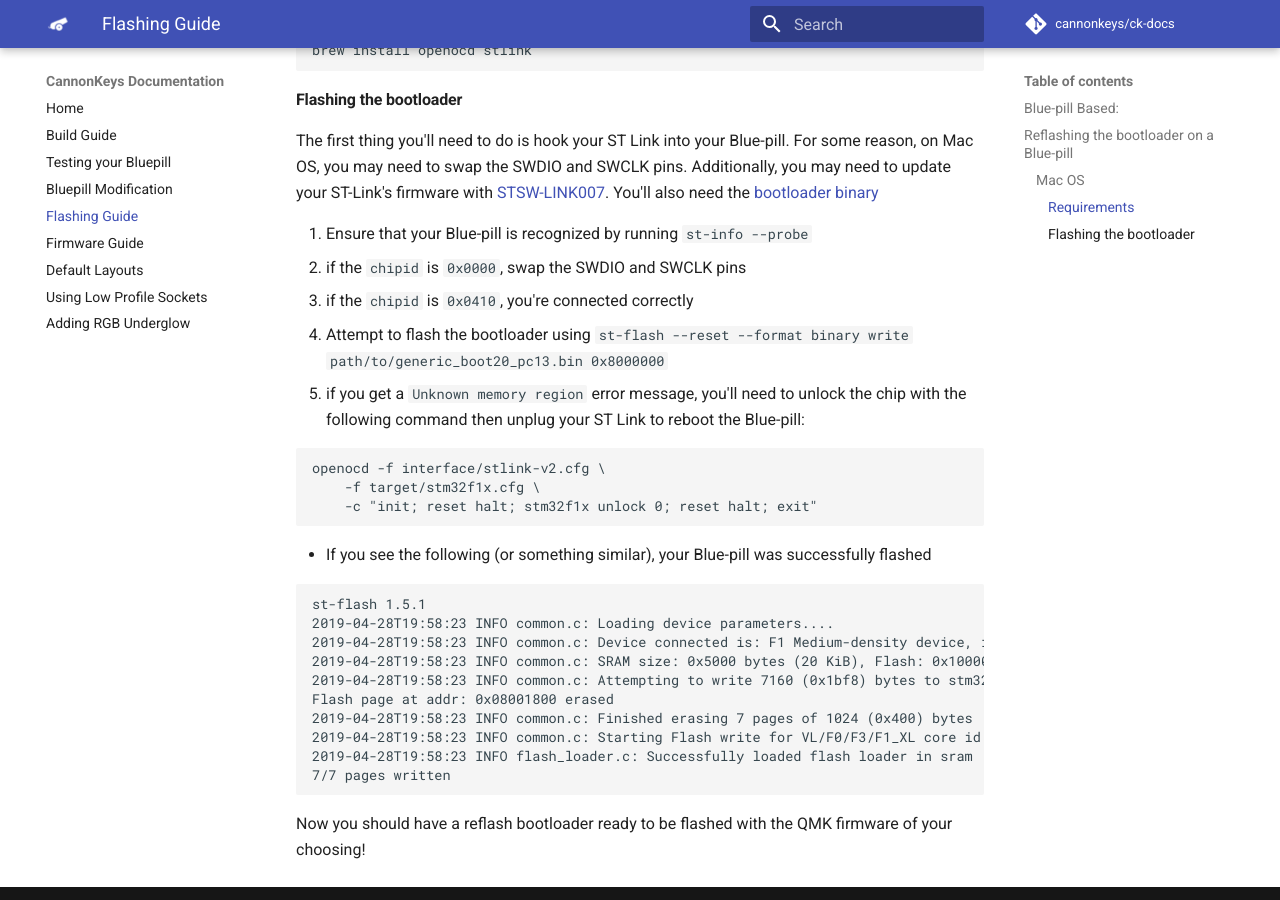
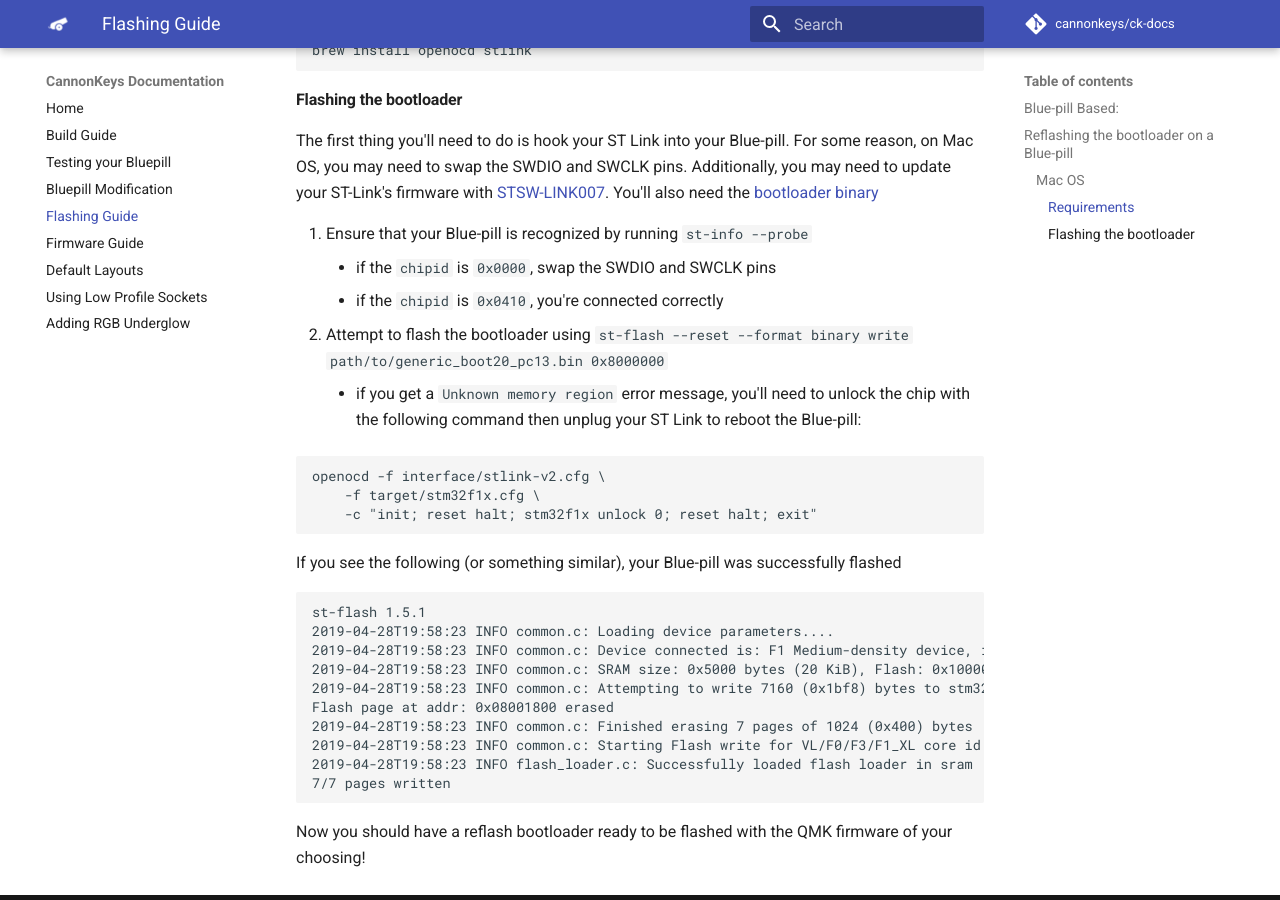
Before and after one commit to cannonkeys/ck-docs, an MkDocs documentation site: the page built from docs/flashing.md, in a window 1280 px wide and 900 px high, scrolled down 1670 px. Built offline with MkDocs 1.6.1 and Material for MkDocs 9.7.7, drawn with Linux system fonts in a browser that asks for light colours; comment, search, counter and statistics services are not loaded.

Commit message:
Final fixes

````diff
--- a/docs/flashing.md
+++ b/docs/flashing.md
@@ -42,10 +42,10 @@ The first thing you'll need to do is hook your ST Link into your Blue-pill. For
 with [STSW-LINK007][stlink007]. You'll also need the [bootloader binary][bootloader]
 
 1. Ensure that your Blue-pill is recognized by running `st-info --probe`
-  * if the `chipid` is `0x0000`, swap the SWDIO and SWCLK pins
-  * if the `chipid` is `0x0410`, you're connected correctly
+    * if the `chipid` is `0x0000`, swap the SWDIO and SWCLK pins
+    * if the `chipid` is `0x0410`, you're connected correctly
 1. Attempt to flash the bootloader using `st-flash --reset --format binary write path/to/generic_boot20_pc13.bin 0x8000000`
-  * if you get a `Unknown memory region` error message, you'll need to unlock the chip with the following command then unplug your ST Link to reboot the Blue-pill:
+    * if you get a `Unknown memory region` error message, you'll need to unlock the chip with the following command then unplug your ST Link to reboot the Blue-pill:
 
 ```
 openocd -f interface/stlink-v2.cfg \
@@ -53,7 +53,7 @@ openocd -f interface/stlink-v2.cfg \
     -c "init; reset halt; stm32f1x unlock 0; reset halt; exit"
 ```
 
-  * If you see the following (or something similar), your Blue-pill was successfully flashed
+ If you see the following (or something similar), your Blue-pill was successfully flashed
 
 ```
 st-flash 1.5.1
````
